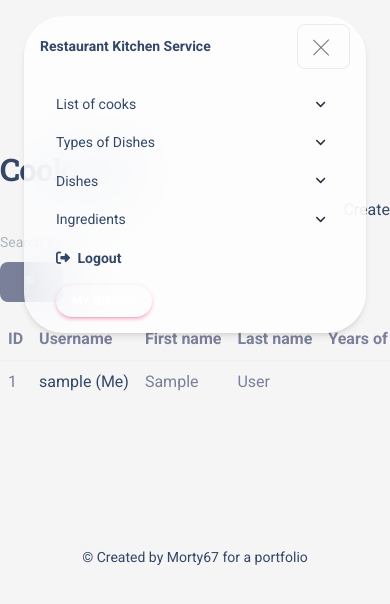
After one commit to Morty67/restaurant_kitchen_service, a Django app: page /cook/ in a window 390 px wide, after a click that opens the changed part; the page is wider, and only the part inside the window is pictured. The commit adds this page. Shown: the top 604 px of that part. Run offline with Django 4.2, Linux system fonts and the light colour scheme; the visitor is signed in with stand-in values (Sample User, id 1); data comes from the database, SQL or seed files in the repository; some libraries are stand-ins or nearby versions.

Commit message:
Changes have been made to the navigation and footer_background

```diff
--- /dev/null
+++ b/templates/includes/footer_background.html
@@ -0,0 +1,18 @@
+{% load static %}
+<footer class="footer pt-5 mt-5">
+  <div class="container">
+    <div class=" row">
+      <div class="col-md-3 mb-4 ms-auto">
+        <div>
+        </div>
+      </div>
+
+      <div class="col-12">
+        <div class="text-center">
+          <p class="text-dark my-4 text-sm font-weight-normal">
+            &copy; <a href="#" target="_blank">Created</a> by Morty67 for a portfolio
+          </p>
+        </div>
+      </div>
+    </div>
+</footer>
--- /dev/null
+++ b/templates/includes/navigation.html
@@ -0,0 +1,261 @@
+{% load static %}
+<!-- Navbar -->
+<div class="container position-sticky z-index-sticky top-0">
+  <div class="row">
+    <div class="col-12">
+      <nav
+          class="navbar navbar-expand-lg  blur blur-rounded top-0 z-index-fixed shadow position-absolute my-3 py-2 start-0 end-0 mx-4">
+        <div class="container-fluid px-0">
+          <a class="navbar-brand font-weight-bolder ms-sm-3"
+             href="/" rel="tooltip"
+             title="Designed and Coded by Creative Tim" data-placement="bottom">
+            Restaurant Kitchen Service
+          </a>
+          <button class="navbar-toggler shadow-none ms-2" type="button" data-bs-toggle="collapse"
+                  data-bs-target="#navigation" aria-controls="navigation" aria-expanded="false"
+                  aria-label="Toggle navigation">
+            <span class="navbar-toggler-icon mt-2">
+              <span class="navbar-toggler-bar bar1"></span>
+              <span class="navbar-toggler-bar bar2"></span>
+              <span class="navbar-toggler-bar bar3"></span>
+            </span>
+          </button>
+          <div class="collapse navbar-collapse pt-3 pb-2 py-lg-0 w-100" id="navigation">
+            <ul class="navbar-nav navbar-nav-hover ms-lg-12 ps-lg-5 w-100">
+              <li class="nav-item dropdown dropdown-hover mx-2">
+                <a class="nav-link ps-2 d-flex justify-content-between cursor-pointer align-items-center"
+                   href="javascript:;" id="dropdownMenuBlocks" data-bs-toggle="dropdown" aria-expanded="false">
+                  List of cooks
+                  <img src="{% static 'img/down-arrow-dark.svg' %}" alt="down-arrow" class="arrow ms-1"/>
+                </a>
+                <ul
+                    class="dropdown-menu dropdown-menu-animation dropdown-lg dropdown-lg-responsive p-3 border-radius-lg mt-0 mt-lg-3"
+                    aria-labelledby="dropdownMenuBlocks">
+                  <div class="d-none d-lg-block">
+                    <li class="">
+                      <a class="dropdown-item py-2 ps-3 border-radius-md" href="{% url 'restaurant:cook-list' %}">
+                        <div class="d-flex">
+                          <div class="icon h-10 me-3 d-flex mt-1">
+                            <i class="ni ni-single-copy-04 text-gradient text-primary"></i>
+                          </div>
+                          <div class="w-100 d-flex align-items-center justify-content-between">
+                            <div>
+                              <h6
+                                  class="dropdown-header text-dark font-weight-bolder d-flex justify-content-cente align-items-center p-0">
+                                List of cooks</h6>
+                            </div>
+                            <img src="{% static 'img/down-arrow.svg' %}" alt="down-arrow" class="arrow">
+                          </div>
+                        </div>
+                      </a>
+                      <div class="dropdown-menu mt-0 py-3 px-2 mt-3">
+                      </div>
+                    </li>
+                    <div class="d-none d-lg-block">
+                      <li class="">
+                        <a class="dropdown-item py-2 ps-3 border-radius-md"
+                           href="{% url 'restaurant:cook-create' %}">
+                          <div class="d-flex">
+                            <div class="icon h-10 me-3 d-flex mt-1">
+                              <i class="ni ni-single-copy-04 text-gradient text-primary"></i>
+                            </div>
+                            <div class="w-100 d-flex align-items-center justify-content-between">
+                              <div>
+                                <h6
+                                    class="dropdown-header text-dark font-weight-bolder d-flex justify-content-cente align-items-center p-0">
+                                  Create a new cook</h6>
+                              </div>
+                              <img src="{% static 'img/down-arrow.svg' %}" alt="down-arrow" class="arrow">
+                            </div>
+                          </div>
+                        </a>
+                        <div class="dropdown-menu mt-0 py-3 px-2 mt-3">
+                        </div>
+                      </li>
+                </ul>
+              </li>
+               <li class="nav-item dropdown dropdown-hover mx-2">
+                <a class="nav-link ps-2 d-flex justify-content-between cursor-pointer align-items-center"
+                   href="javascript:;" id="dropdownMenuBlocks" data-bs-toggle="dropdown" aria-expanded="false">
+                  Types of Dishes
+                  <img src="{% static 'img/down-arrow-dark.svg' %}" alt="down-arrow" class="arrow ms-1"/>
+                </a>
+                <ul
+                    class="dropdown-menu dropdown-menu-animation dropdown-lg dropdown-lg-responsive p-3 border-radius-lg mt-0 mt-lg-3"
+                    aria-labelledby="dropdownMenuBlocks">
+                  <div class="d-none d-lg-block">
+                    <li class="">
+                      <a class="dropdown-item py-2 ps-3 border-radius-md" href="{% url 'restaurant:dish-type-list' %}">
+                        <div class="d-flex">
+                          <div class="icon h-10 me-3 d-flex mt-1">
+                            <i class="ni ni-single-copy-04 text-gradient text-primary"></i>
+                          </div>
+                          <div class="w-100 d-flex align-items-center justify-content-between">
+                            <div>
+                              <h6
+                                  class="dropdown-header text-dark font-weight-bolder d-flex justify-content-cente align-items-center p-0">
+                                List of all types of dishes</h6>
+                            </div>
+                            <img src="{% static 'img/down-arrow.svg' %}" alt="down-arrow" class="arrow">
+                          </div>
+                        </div>
+                      </a>
+                      <div class="dropdown-menu mt-0 py-3 px-2 mt-3">
+                      </div>
+                    </li>
+                    <div class="d-none d-lg-block">
+                      <li class="">
+                        <a class="dropdown-item py-2 ps-3 border-radius-md"
+                           href="{% url 'restaurant:dish-type-list-create' %}">
+                          <div class="d-flex">
+                            <div class="icon h-10 me-3 d-flex mt-1">
+                              <i class="ni ni-single-copy-04 text-gradient text-primary"></i>
+                            </div>
+                            <div class="w-100 d-flex align-items-center justify-content-between">
+                              <div>
+                                <h6
+                                    class="dropdown-header text-dark font-weight-bolder d-flex justify-content-cente align-items-center p-0">
+                                  Create a new type of dish</h6>
+                              </div>
+                              <img src="{% static 'img/down-arrow.svg' %}" alt="down-arrow" class="arrow">
+                            </div>
+                          </div>
+                        </a>
+                        <div class="dropdown-menu mt-0 py-3 px-2 mt-3">
+                        </div>
+                      </li>
+                </ul>
+              </li>
+               <li class="nav-item dropdown dropdown-hover mx-2">
+                <a class="nav-link ps-2 d-flex justify-content-between cursor-pointer align-items-center"
+                   href="javascript:;" id="dropdownMenuBlocks" data-bs-toggle="dropdown" aria-expanded="false">
+                  Dishes
+                  <img src="{% static 'img/down-arrow-dark.svg' %}" alt="down-arrow" class="arrow ms-1"/>
+                </a>
+                <ul
+                    class="dropdown-menu dropdown-menu-animation dropdown-lg dropdown-lg-responsive p-3 border-radius-lg mt-0 mt-lg-3"
+                    aria-labelledby="dropdownMenuBlocks">
+                  <div class="d-none d-lg-block">
+                    <li class="">
+                      <a class="dropdown-item py-2 ps-3 border-radius-md" href="{% url 'restaurant:dish-list' %}">
+                        <div class="d-flex">
+                          <div class="icon h-10 me-3 d-flex mt-1">
+                            <i class="ni ni-single-copy-04 text-gradient text-primary"></i>
+                          </div>
+                          <div class="w-100 d-flex align-items-center justify-content-between">
+                            <div>
+                              <h6
+                                  class="dropdown-header text-dark font-weight-bolder d-flex justify-content-cente align-items-center p-0">
+                                List of all dishes</h6>
+                            </div>
+                            <img src="{% static 'img/down-arrow.svg' %}" alt="down-arrow" class="arrow">
+                          </div>
+                        </div>
+                      </a>
+                      <div class="dropdown-menu mt-0 py-3 px-2 mt-3">
+                      </div>
+                    </li>
+                    <div class="d-none d-lg-block">
+                      <li class="">
+                        <a class="dropdown-item py-2 ps-3 border-radius-md"
+                           href="{% url 'restaurant:dish-create' %}">
+                          <div class="d-flex">
+                            <div class="icon h-10 me-3 d-flex mt-1">
+                              <i class="ni ni-single-copy-04 text-gradient text-primary"></i>
+                            </div>
+                            <div class="w-100 d-flex align-items-center justify-content-between">
+                              <div>
+                                <h6
+                                    class="dropdown-header text-dark font-weight-bolder d-flex justify-content-cente align-items-center p-0">
+                                  Create a new dish</h6>
+                              </div>
+                              <img src="{% static 'img/down-arrow.svg' %}" alt="down-arrow" class="arrow">
+                            </div>
+                          </div>
+                        </a>
+                        <div class="dropdown-menu mt-0 py-3 px-2 mt-3">
+                        </div>
+                      </li>
+                </ul>
+              </li>
+              <li class="nav-item dropdown dropdown-hover mx-2">
+                <a class="nav-link ps-2 d-flex justify-content-between cursor-pointer align-items-center"
+                   href="javascript:;" id="dropdownMenuBlocks" data-bs-toggle="dropdown" aria-expanded="false">
+                  Ingredients
+                  <img src="{% static 'img/down-arrow-dark.svg' %}" alt="down-arrow" class="arrow ms-1"/>
+                </a>
+                <ul
+                    class="dropdown-menu dropdown-menu-animation dropdown-lg dropdown-lg-responsive p-3 border-radius-lg mt-0 mt-lg-3"
+                    aria-labelledby="dropdownMenuBlocks">
+                  <div class="d-none d-lg-block">
+                    <li class="">
+                      <a class="dropdown-item py-2 ps-3 border-radius-md" href="{% url 'restaurant:ingredient-list' %}">
+                        <div class="d-flex">
+                          <div class="icon h-10 me-3 d-flex mt-1">
+                            <i class="ni ni-single-copy-04 text-gradient text-primary"></i>
+                          </div>
+                          <div class="w-100 d-flex align-items-center justify-content-between">
+                            <div>
+                              <h6
+                                  class="dropdown-header text-dark font-weight-bolder d-flex justify-content-cente align-items-center p-0">
+                                List of all ingredients</h6>
+                            </div>
+                            <img src="{% static 'img/down-arrow.svg' %}" alt="down-arrow" class="arrow">
+                          </div>
+                        </div>
+                      </a>
+                      <div class="dropdown-menu mt-0 py-3 px-2 mt-3">
+                      </div>
+                    </li>
+                    <div class="d-none d-lg-block">
+                      <li class="">
+                        <a class="dropdown-item py-2 ps-3 border-radius-md"
+                           href="{% url 'restaurant:ingredient-create' %}">
+                          <div class="d-flex">
+                            <div class="icon h-10 me-3 d-flex mt-1">
+                              <i class="ni ni-single-copy-04 text-gradient text-primary"></i>
+                            </div>
+                            <div class="w-100 d-flex align-items-center justify-content-between">
+                              <div>
+                                <h6
+                                    class="dropdown-header text-dark font-weight-bolder d-flex justify-content-cente align-items-center p-0">
+                                  Create a new ingredient</h6>
+                              </div>
+                              <img src="{% static 'img/down-arrow.svg' %}" alt="down-arrow" class="arrow">
+                            </div>
+                          </div>
+                        </a>
+                        <div class="dropdown-menu mt-0 py-3 px-2 mt-3">
+                        </div>
+                      </li>
+                </ul>
+              </li>
+              {% if request.user.is_authenticated %}
+                <li class="nav-item ms-lg-auto">
+                  <a class="nav-link nav-link-icon me-2"
+                     href="{% url 'logout' %}">
+                    <i class="fa fa-sign-out me-1"></i>
+                    <p class="d-inline text-sm z-index-1 font-weight-bold" data-bs-toggle="tooltip"
+                       data-bs-placement="bottom" title="Logout">Logout</p>
+                  </a>
+                </li>
+              {% else %}
+                <li class="nav-item ms-lg-auto">
+                  <a class="nav-link nav-link-icon me-2"
+                     href="{% url 'login' %}">
+                    <i class="fa fa-sign-in me-1"></i>
+                    <p class="d-inline text-sm z-index-1 font-weight-bold" data-bs-toggle="tooltip"
+                       data-bs-placement="bottom" title="Login">Login</p>
+                  </a>
+                </li>
+              {% endif %}
+              <li class="nav-item my-auto ms-3 ms-lg-0">
+                <a href="https://github.com/Morty67" target="_blank"
+                   class="btn btn-sm  bg-gradient-primary  btn-round mb-0 me-1 mt-2 mt-md-0">my github</a>
+              </li>
+          </div>
+        </div>
+      </nav>
+    </div>
+  </div>
+</div>
--- a/templates/includes/pagination.html
+++ b/templates/includes/pagination.html
@@ -1,18 +1,34 @@
-{% load query_transform %}
-
 {% if is_paginated %}
-  <ul class="pagination">
+  <ul class="pagination justify-content-center">
     {% if page_obj.has_previous %}
       <li class="page-item">
-        <a href="?{% query_transform request page=page_obj.previous_page_number %}" class="page-link">prev</a>
+        <a href="?page={{ page_obj.previous_page_number }}" class="page-link">Prev</a>
+      </li>
+    {% else %}
+      <li class="page-item disabled">
+        <a class="page-link">Prev</a>
       </li>
     {% endif %}
-    <li class="page-item active">
-      <span class="page-link">{{ page_obj.number }} of {{ paginator.num_pages }}</span>
-    </li>
+
+    {% for i in paginator.page_range %}
+      {% if page_obj.number == i %}
+        <li class="page-item active">
+          <a class="page-link">{{ i }}</a>
+        </li>
+      {% else %}
+        <li class="page-item">
+          <a href="?page={{ i }}" class="page-link">{{ i }}</a>
+        </li>
+      {% endif %}
+    {% endfor %}
+
     {% if page_obj.has_next %}
       <li class="page-item">
-        <a href="?{% query_transform request page=page_obj.next_page_number %}" class="page-link">next</a>
+        <a href="?page={{ page_obj.next_page_number }}" class="page-link">Next</a>
+      </li>
+    {% else %}
+      <li class="page-item disabled">
+        <a class="page-link">Next</a>
       </li>
     {% endif %}
   </ul>
--- /dev/null
+++ b/templates/includes/scripts.html
@@ -0,0 +1,12 @@
+  {% load static %}
+
+  <!--   Core JS Files   -->
+  <script src="{% static 'js/core/popper.min.js' %}" type="text/javascript"></script>
+  <script src="{% static 'js/core/bootstrap.min.js' %}" type="text/javascript"></script>
+  <script src="{% static 'js/plugins/perfect-scrollbar.min.js' %}"></script>
+  <!--  Plugin for Parallax, full documentation here: https://github.com/wagerfield/parallax  -->
+  <script src="{% static 'js/plugins/parallax.min.js' %}"></script>
+  <!-- Control Center for Material UI Kit: parallax effects, scripts for the example pages etc -->
+  <!--  Google Maps Plugin    -->
+  <script src="https://maps.googleapis.com/maps/api/js?key=AIzaSyDTTfWur0PDbZWPr7Pmq8K3jiDp0_xUziI"></script>
+  <script src="{% static 'js/material-kit.min.js' %}" type="text/javascript"></script>
--- /dev/null
+++ b/templates/includes/scripts_sections.html
@@ -0,0 +1,4 @@
+{% load static %}
+
+<script src="{% static 'js/plugins/prism.min.js' %}"></script>
+<script src="{% static 'js/plugins/highlight.min.js' %}"></script>
```
Also changed, not shown: templates/includes/sidebar.html (deleted, +0 -16 lines), static/img/bg10.jpg (deleted), static/img/bg2.jpg (deleted), static/img/desrest.jpg (deleted).
